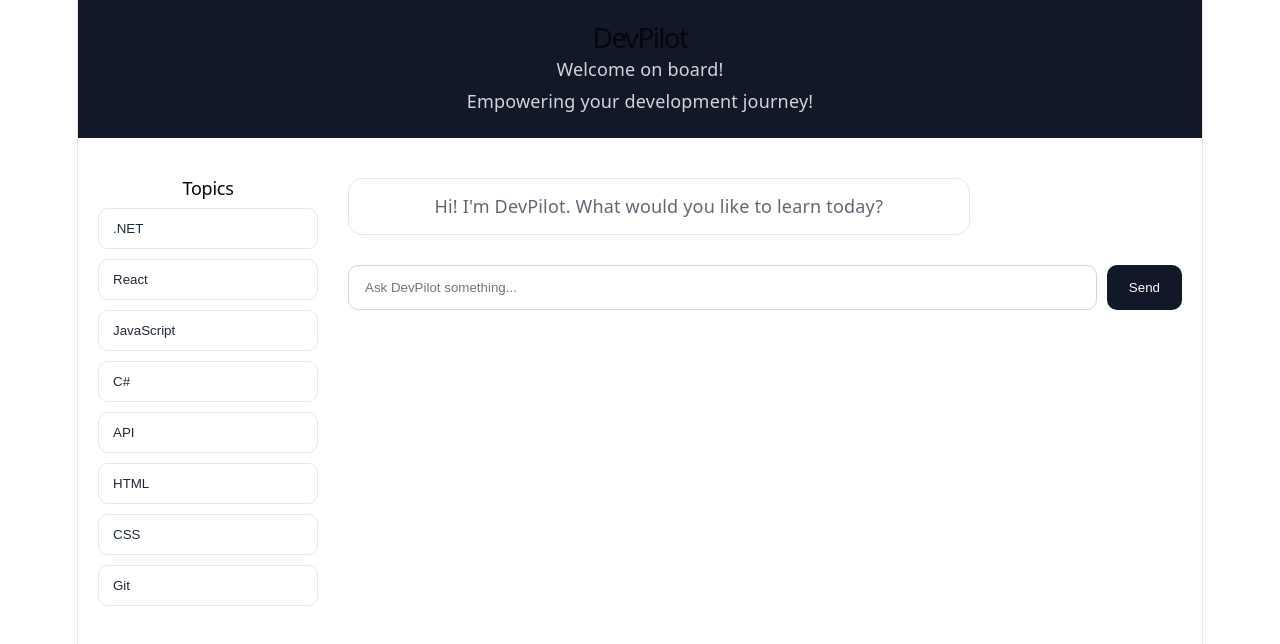
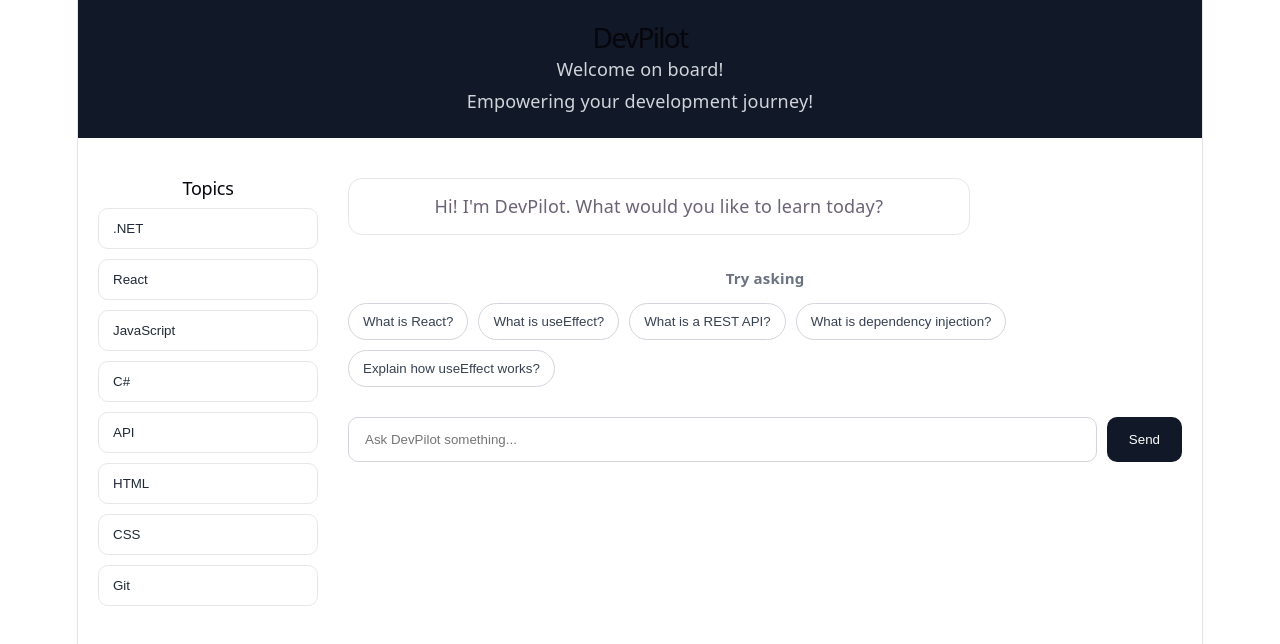
Before and after one commit to TSOLER89/devpilot, a React (Vite) app: page / in a window 1280 px wide. Shown: the top 644 px of the page. Built offline with nearby package versions, Linux system fonts and the light colour scheme.

Commit message:
Add SuggestedQuestions component and integrate with App for user prompts

```diff
--- a/src/App.css
+++ b/src/App.css
@@ -126,6 +126,35 @@
   padding: 0;
 }
 
+.suggested-questions {
+  margin-top: 30px;
+}
+
+.suggested-questions h3 {
+  margin-bottom: 12px;
+  font-size: 15px;
+  color: #6b7280;
+}
+
+.question-list {
+  display: flex;
+  flex-wrap: wrap;
+  gap: 10px;
+}
+
+.question-button {
+  padding: 10px 14px;
+  border: 1px solid #d1d5db;
+  border-radius: 20px;
+  background-color: white;
+  color: #374151;
+  cursor: pointer;
+}
+
+.question-button:hover {
+  background-color: #f3f4f6;
+}
+
 /* Responsive styles for smaller screens */
 @media (max-width: 768px) {
   .header {
--- a/src/App.jsx
+++ b/src/App.jsx
@@ -1,10 +1,14 @@
 import { useState } from "react";
 import "./App.css";
+
 import Header from "./components/Header";
 import ChatMessage from "./components/ChatMessage";
 import ChatInput from "./components/ChatInput";
+
+import TopicSidebar from "./components/TopicSidebar";
+import SuggestedQuestions from "./components/SuggestedQuestions";
+
 import { getBotResponse } from "./Data/botResponses";
-import TopicSidebar from "./components/TopicSidebar";
 
 
 function App() {
@@ -22,6 +26,9 @@ function App() {
   setInput(`Explain ${topic}`);
 };
 
+const handleQuestionSelect = (question) => {
+  setInput(question);
+};
 
  const handleSend = () => {
   if (input.trim() === "") {
@@ -61,6 +68,10 @@ function App() {
           />
         ))}
 
+        <SuggestedQuestions
+            onSelectQuestion={handleQuestionSelect}
+        />
+
         <ChatInput
           input={input}
           setInput={setInput}
--- /dev/null
+++ b/src/components/SuggestedQuestions.jsx
@@ -0,0 +1,29 @@
+const questions = [
+  "What is React?",
+  "What is useEffect?",
+  "What is a REST API?",
+  "What is dependency injection?",
+  "Explain how useEffect works?"
+];
+
+function SuggestedQuestions({ onSelectQuestion }) {
+  return (
+    <section className="suggested-questions">
+      <h3>Try asking</h3>
+
+      <div className="question-list">
+        {questions.map((question) => (
+          <button
+            key={question}
+            className="question-button"
+            onClick={() => onSelectQuestion(question)}
+          >
+            {question}
+          </button>
+        ))}
+      </div>
+    </section>
+  );
+}
+
+export default SuggestedQuestions;
```
